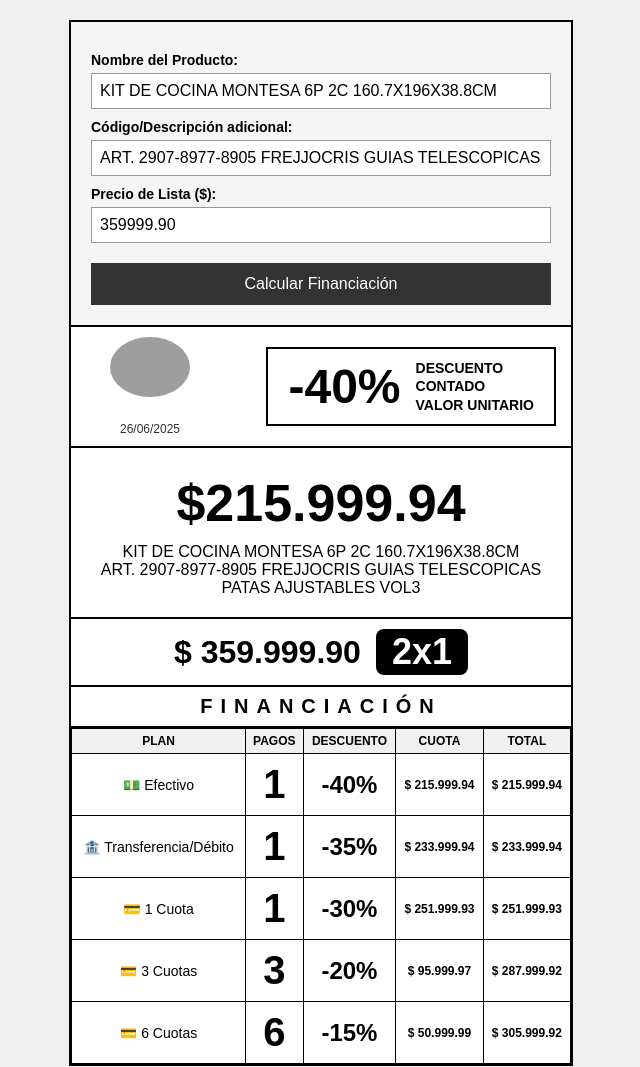
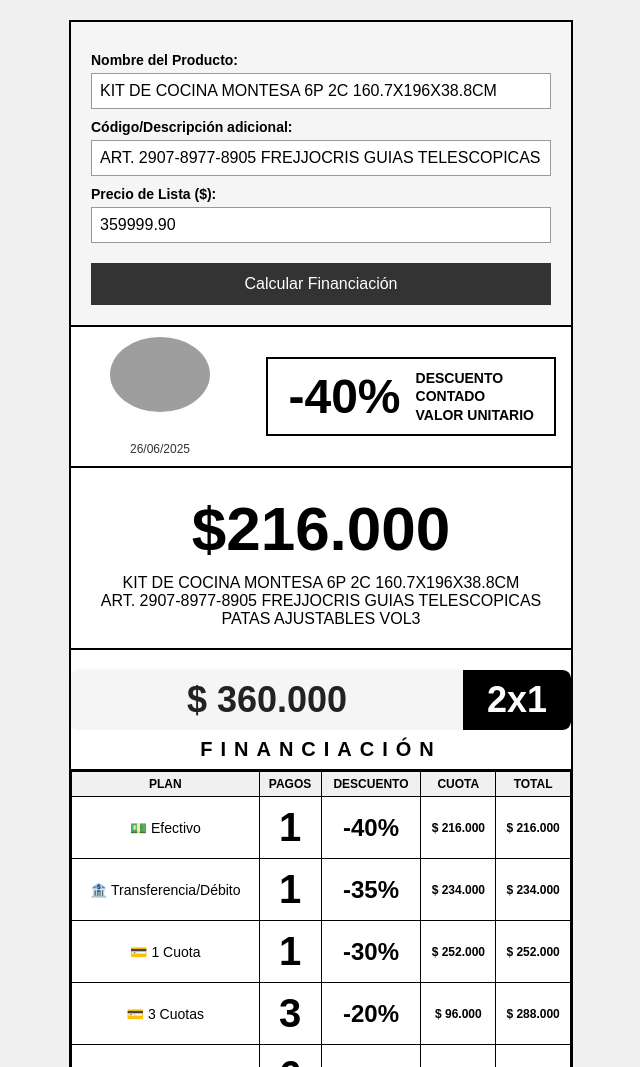
Before and after one commit to bioornal/appCartelesPrecio, a plain HTML site: page index.html in a window 1280 px wide. Shown: the top 1067 px of the page, without its empty margins (319-959 px from the left). Drawn offline with Linux system fonts and the light colour scheme; grey boxes are pictures that could not be loaded.

Commit message:
Rediseño de caja 2x1, precios sin decimales, mejoras visuales y tamaño de logo/cash-price

```diff
--- a/index.html
+++ b/index.html
@@ -52,8 +52,8 @@
         }
 
         .logo {
-            width: 80px;
-            height: 80px;
+            width: 100px;
+            height: 100px;
         }
 
         .logo img {
@@ -99,7 +99,7 @@
         }
 
         .cash-price {
-            font-size: 52px;
+            font-size: 62px;
             font-weight: bold;
             margin: 10px 0;
         }
@@ -111,6 +111,40 @@
         }
 
         .list-price-section {
+    margin: 20px 0 0 0;
+}
+.list-price-split {
+    display: flex;
+    flex-direction: row;
+    align-items: stretch;
+    width: 100%;
+    border-radius: 8px;
+    overflow: hidden;
+    box-shadow: 0 1px 4px rgba(0,0,0,0.05);
+}
+.list-price {
+    flex: 1;
+    display: flex;
+    align-items: center;
+    justify-content: center;
+    font-size: 36px;
+    font-weight: bold;
+    background: #f5f5f5;
+    color: #222;
+    height: 60px;
+}
+.two-for-one-box {
+    background: #000;
+    color: #fff;
+    display: flex;
+    align-items: center;
+    justify-content: center;
+    font-size: 36px;
+    font-weight: bold;
+    padding: 0 24px;
+    height: 60px;
+    border-radius: 0 8px 8px 0;
+}
             display: flex;
             justify-content: center;
             align-items: center;
@@ -269,8 +303,10 @@
         </div>
 
         <div class="list-price-section">
-            <div class="list-price" id="listPrice">$ 359.999,90</div>
-            <div class="list-price-clarification" style="font-size:36px; color:#fff; background:#000; font-weight:bold; margin-left:15px; padding:2px 16px; border-radius:8px;">2x1</div>
+            <div class="list-price-split">
+                <div class="list-price" id="listPrice">$ 359.999,90</div>
+                <div class="two-for-one-box">2x1</div>
+            </div>
         </div>
 
         <div class="financing-header">FINANCIACIÓN</div>
@@ -293,11 +329,11 @@
 
     <script>
         function formatNumber(num) {
-            return num.toLocaleString('es-AR', {
-                minimumFractionDigits: 2,
-                maximumFractionDigits: 2
-            }).replace(/,/g, '.');
-        }
+    return Math.round(num).toLocaleString('es-AR', {
+        minimumFractionDigits: 0,
+        maximumFractionDigits: 0
+    }).replace(/,/g, '.');
+}
 
         function calculateFinancing() {
             const productName = document.getElementById('productName').value || 'PRODUCTO';
```
